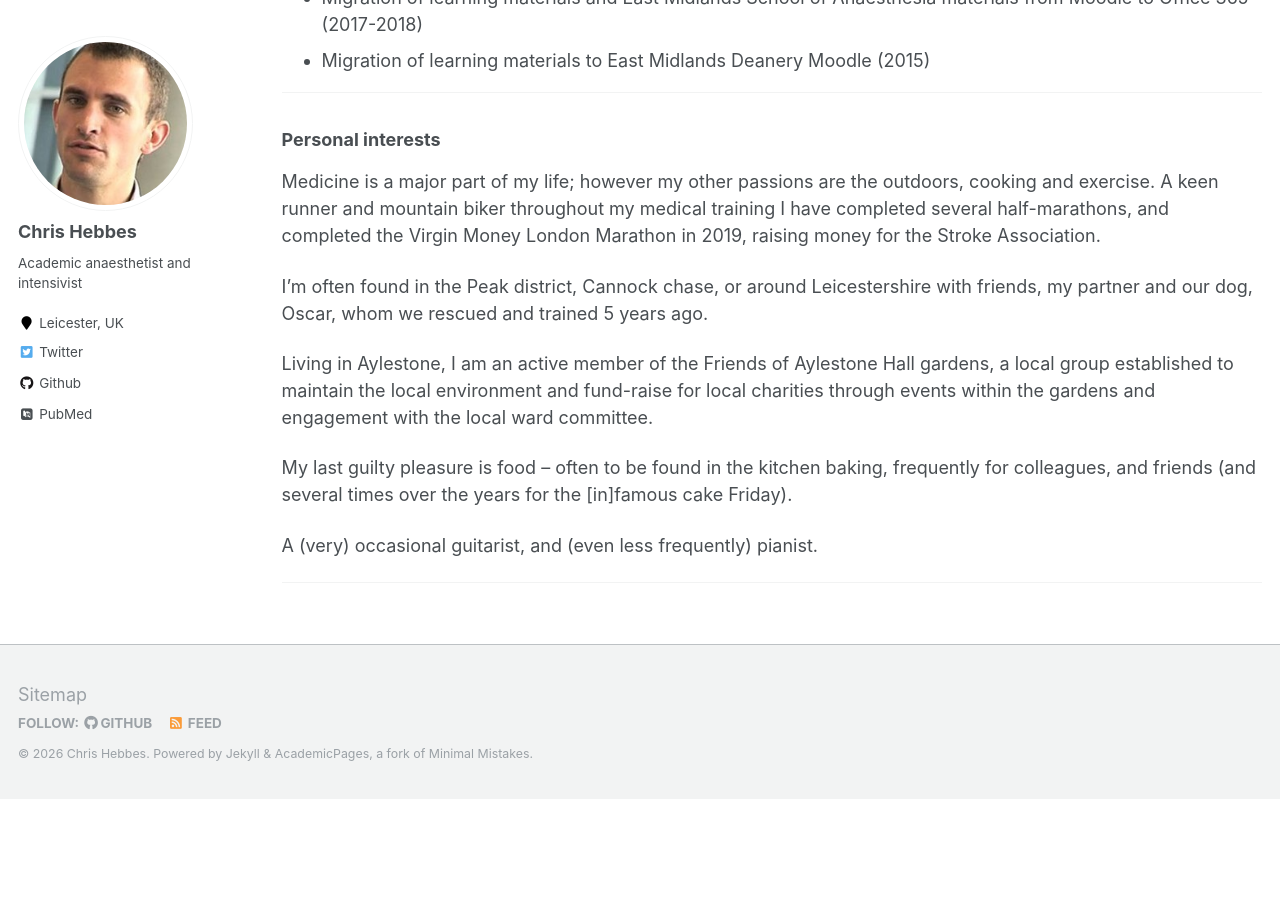
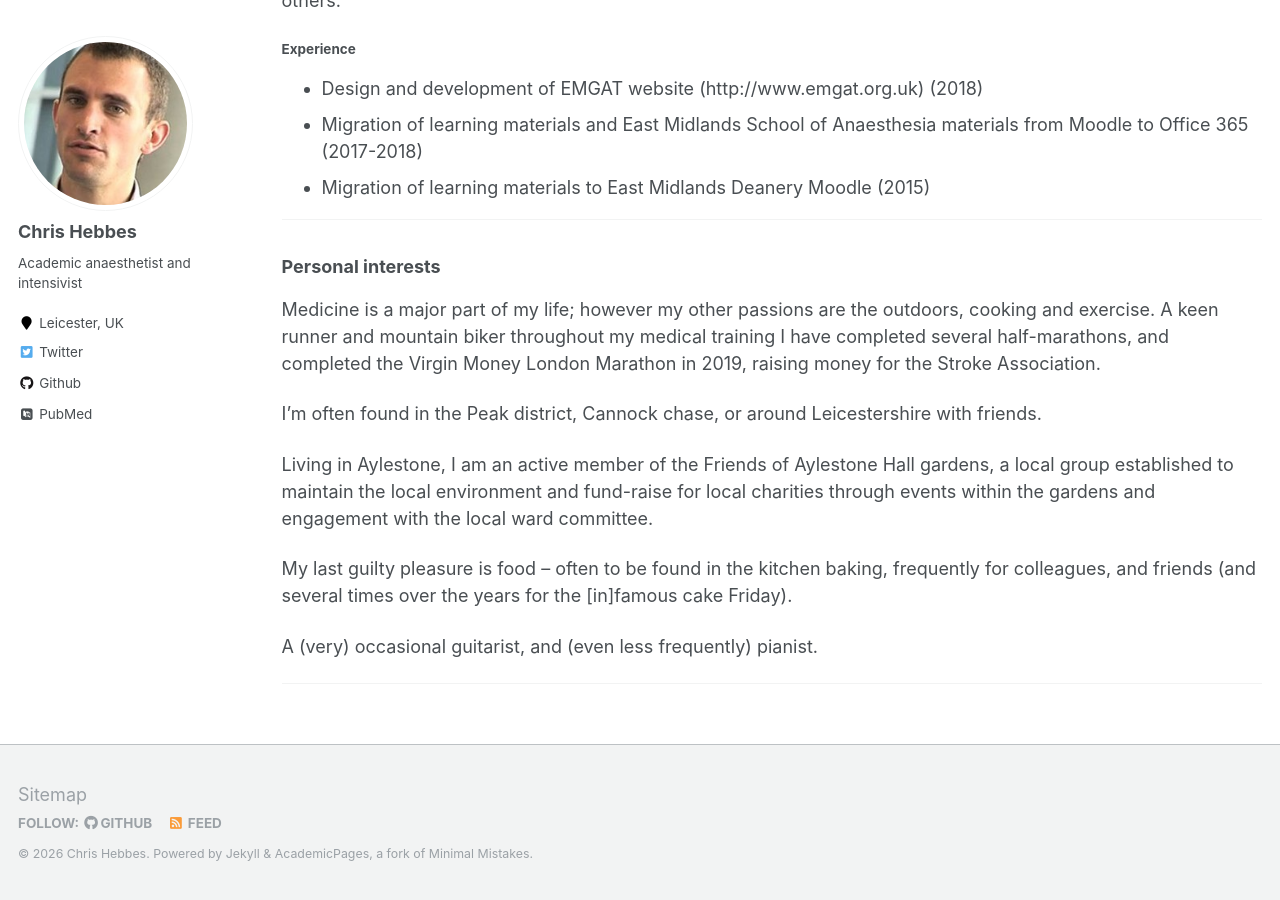
Before and after one commit to chrishebbes/chrishebbes.github.io, a Jekyll site: the page built from _pages/cv.md, in a window 1280 px wide and 900 px high, scrolled down 15984 px. Built offline with Jekyll 4.4.1, drawn with Linux system fonts in a browser that asks for light colours; some web fonts are replaced; before the commit the page ends 16783 px from its top, so only the background shows below that; some of the changed text lies outside the part shown.

Commit message:
Update cv.md

```diff
--- a/_pages/cv.md
+++ b/_pages/cv.md
@@ -426,7 +430,7 @@ These projects have given me a track record of delivering work to a deadline and
 
 Medicine is a major part of my life; however my other passions are the outdoors, cooking and exercise.  A keen runner and mountain biker throughout my medical training I have completed several half-marathons, and completed the Virgin Money London Marathon in 2019, raising money for the Stroke Association.
 
-I’m often found in the Peak district, Cannock chase, or around Leicestershire with friends, my partner and our dog, Oscar, whom we rescued and trained 5 years ago.
+I’m often found in the Peak district, Cannock chase, or around Leicestershire with friends.
 
 Living in Aylestone, I am an active member of the Friends of Aylestone Hall gardens, a local group established to maintain the local environment and fund-raise for local charities through events within the gardens and engagement with the local ward committee.
 
```
Also changed, not shown: other parts of _pages/cv.md (+4 -0 lines).
